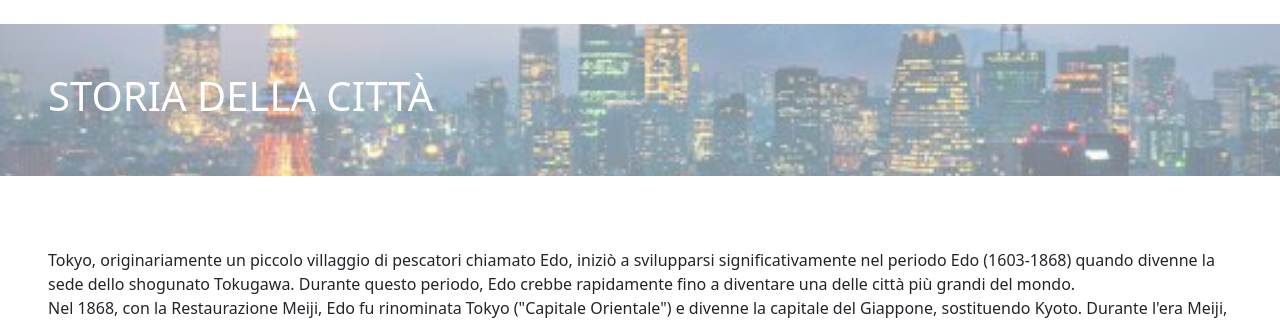
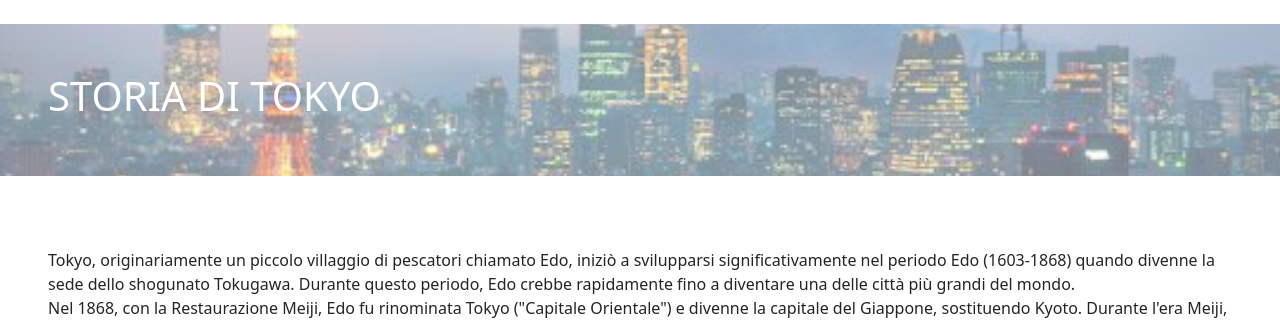
Before and after one commit to Torsello2007/SIto_web_citta, a Flask app: page /storia in a window 1280 px wide. Shown: the top 322 px of the page. Run offline with Flask 3, Linux system fonts and the light colour scheme.

Commit message:
piccoli cambiamenti

```diff
--- a/templates/storia.html
+++ b/templates/storia.html
@@ -18,7 +18,7 @@
 </head>
 <body>
     <div class="mt-4 p-5 jumbotron-bg text-white">
-        <h1>STORIA DELLA CITT&Agrave;</h1>
+        <h1>STORIA DI TOKYO</h1>
     </div>
     <div class="container-fluid mt-4 p-5">
         <p>
```
